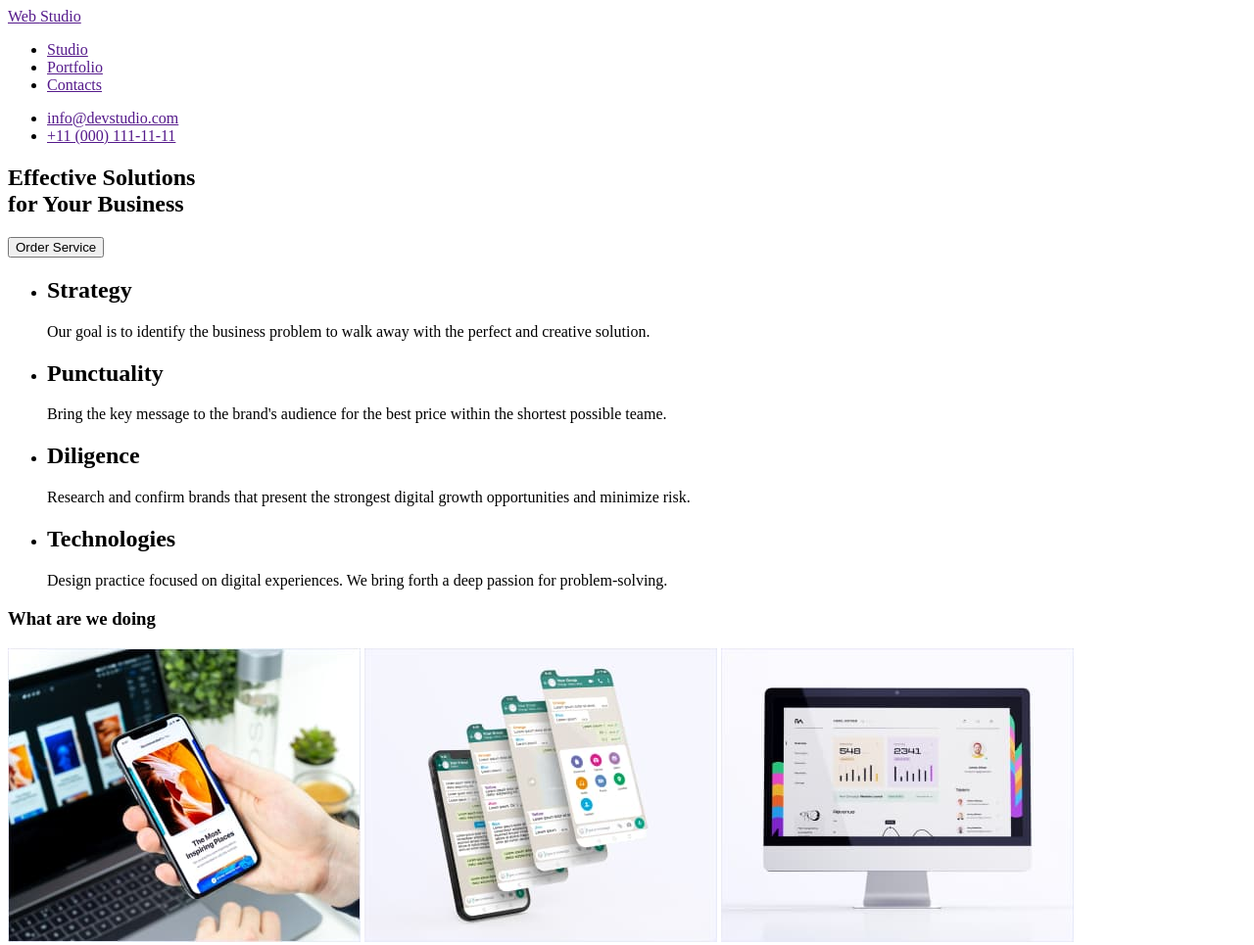
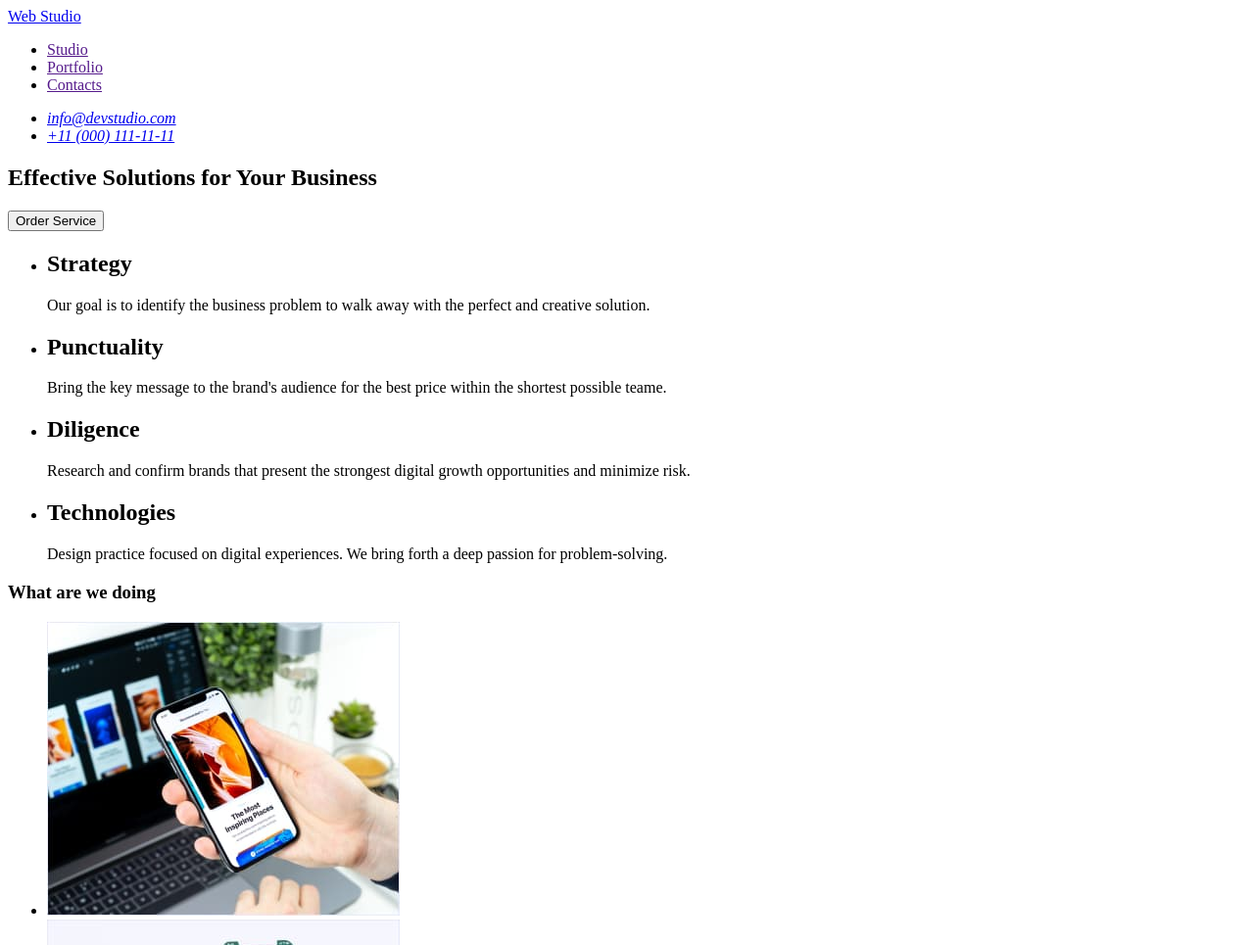
Before and after one commit to Chyzhevskyy/goit-markup-hw-01, a plain HTML site: page index.html in a window 1280 px wide. Shown: the top 965 px of the page at 98% size. Drawn offline with Linux system fonts and the light colour scheme.

Commit message:
error-correction

```diff
--- a/index.html
+++ b/index.html
@@ -11,8 +11,7 @@
 <body>
     <header>
         <nav>
-            <a href="">Web
-                <span>Studio</span></a>
+            <a href="./index.html">Web Studio</a>
             <ul>
                 <li><a href="">Studio</a></li>
                 <li><a href="">Portfolio</a></li>
@@ -20,14 +19,15 @@
             </ul>
         </nav>
         <ul>
-            <li><a href="">info@devstudio.com</a></li>
-            <li><a href="">+11 (000) 111-11-11</a></li>
+            <address>
+                <li><a href="mailto:info@devstudio.com">info@devstudio.com</a></li>
+                <li><a href="tel:+110001111111">+11 (000) 111-11-11</a></li>
+            </address>
         </ul>
     </header>
     <div>
         <section>
-            <h1>Effective Solutions <br>
-                for Your Business</h1>
+            <h1>Effective Solutions for Your Business</h1>
             <button type="button"> Order Service</button>
         </section>
     </div>
@@ -57,9 +57,11 @@
         </ul>
 
         <h3>What are we doing</h3>
-        <img src="./images/Rectangle 71 (1).jpg" alt="foto" width="360px">
-        <img src="./images/Rectangle 71 (2).jpg" alt="foto" width="360px">
-        <img src="./images/Rectangle 71.jpg" alt="foto" width="360px">
+        <ul>
+            <li><img src="./images/Rectangle 71 (1).jpg" alt="foto" width="360px"></li>
+            <li><img src="./images/Rectangle 71 (2).jpg" alt="foto" width="360px"></li>
+            <li><img src="./images/Rectangle 71.jpg" alt="foto" width="360px"></li>
+        </ul>
     </main>
     <section>
         <h3>Our Team</h3>
@@ -85,7 +87,7 @@
         </figure>
     </section>
     <footer>
-        <a href="">Web <span>Studio</span></a>
+        <a href="./index.html">Web <span>Studio</span></a>
         <p>Increase the flow of customers and sales for your business with digital marketing & growth solutions.</p>
     </footer>
 
```
